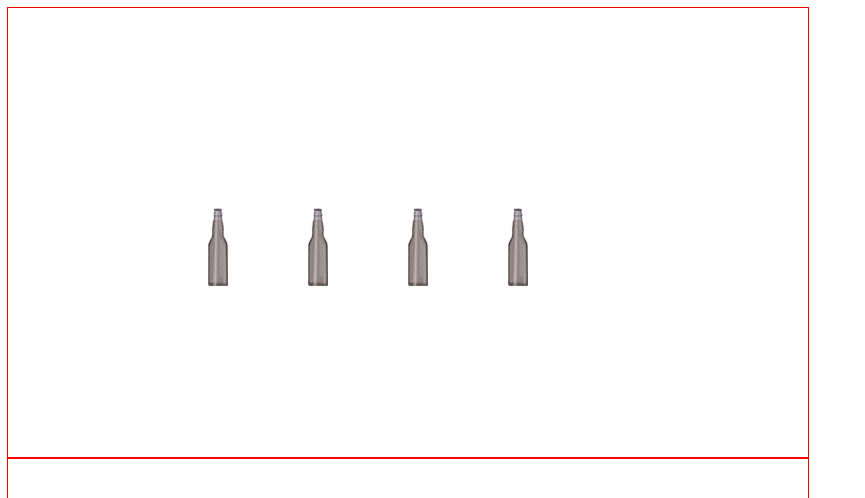
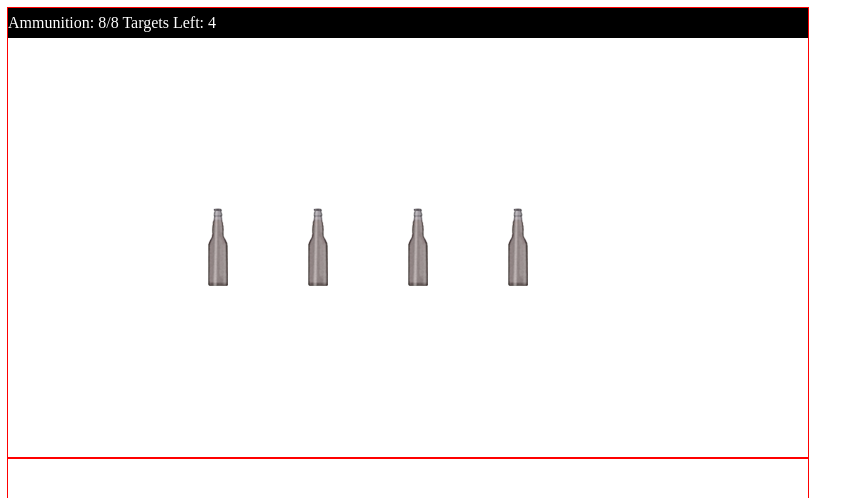
Before and after one commit to jdoppke/Bulls-Eye, a plain HTML site: page index.html in a window 1280 px wide. Shown: the top 498 px of the page, without its empty margins (0-865 px from the left). Drawn offline with Linux system fonts and the light colour scheme.

Commit message:
Added status object and code to update.

```diff
--- a/index.html
+++ b/index.html
@@ -9,6 +9,7 @@
     <script type="text/javascript" src="js/tile.js"></script>
     <script type="text/javascript" src="js/target_exploding.js"></script>
     <script type="text/javascript" src="js/level.js"></script>
+    <script type="text/javascript" src="js/status.js"></script>
     <script type="text/javascript" src="js/init.js"></script>
 
     <style>
@@ -18,7 +19,6 @@
             height: 450px;
             outline: 1px solid #333;
             position: relative;
-
             cursor: crosshair;
         }
 
@@ -34,6 +34,17 @@
             margin-bottom: 20px;
         }
 
+        #statusBar {
+        	position: absolute;
+        	top: 0;
+        	left: 0;
+        	width: 100%;
+        	height: 30px;
+        	line-height: 30px;
+        	color: #fff;
+        	background: #000;
+        }
+
     </style>
 
 </head>
@@ -41,6 +52,10 @@
 
     <div id="stage">
         <canvas id="canvas" width="800" height="450"></canvas>
+        <div id="statusBar">
+        	<span id="ammo"></span>
+        	<span id="targetsLeft"></span>
+        </div>
     </div>
 
     <script type="text/javascript">
--- a/js/init.js
+++ b/js/init.js
@@ -18,6 +18,7 @@ var TS = {
         TS.stage.addEventListener('click', TS.fireShot, false);
 
         Level.load('Level_one');
+        Status.init();
 
     },
 
@@ -27,10 +28,14 @@ var TS = {
         var clicky = e.pageY - TS.offsetY;
         var key;
 
+		Level.shotsFired++;
+		Level.ammoLeft--;
+
         for (key in TS.targetLocal) {
 
             var target = TS.targetLocal[key];
 
+			/*
             var str = '';
             str += 'left: ' + target.borderLeft;
             str += ' right: ' + target.borderRight;
@@ -39,7 +44,7 @@ var TS = {
 
             console.log(str);
             console.log('clicked: ' + clickx + ', ' + clicky);
-
+*/
             if (clickx > target.borderLeft  &&
                 clickx < target.borderRight &&
                 clicky > target.borderTop   &&
@@ -48,11 +53,25 @@ var TS = {
                 console.log('hit');
                 target.destroy(clickx, clicky);
 
-                return;
+				Level.targetCount--;
+
             }
         }
 
-        console.log('miss');
+		if (Level.targetCount === 0) {
+			console.log('Great job, you win!');
+			// Go to next level
+		}
+
+		if (Level.ammoLeft === 0 && Level.targetCount > 0) {
+			console.log('Sorry, you lost');
+			// Reset level call here
+		}
+
+		console.log('Ammo: ' + Level.ammoLeft + '/' + Level.ammoCount);
+		console.log('Targets Left: ' + Level.targetCount);
+
+		Status.setStatus();
 
     }
 
--- a/js/level.js
+++ b/js/level.js
@@ -1,4 +1,7 @@
 var Level_one = {
+
+	ammoCount: 8,
+	targetCount: 4,
 
     init: function() {
 
@@ -52,8 +55,16 @@ var Level_one = {
 
 var Level = {
 
+	ammoCount: 0,
+	ammoLeft: 0,
+	targetCount: 0,
+	shotsFired: 0,
+
     load: function(level) {
 
+    	Level.ammoCount   = 8;
+    	Level.ammoLeft    = 8;
+    	Level.targetCount = 4;
         Level_one.init();
 
     }
--- /dev/null
+++ b/js/status.js
@@ -0,0 +1,22 @@
+var Status = {
+
+	init: function() {
+
+		Status.ammoSpan = $('ammo');
+		Status.targetSpan = $('targetsLeft');
+
+		Status.setStatus();
+
+	},
+
+	setStatus: function() {
+
+		var ammoStr = 'Ammunition: ' + Level.ammoLeft + '/' + Level.ammoCount;
+		Status.ammoSpan.innerHTML = ammoStr;
+
+		var targetStr = 'Targets Left: ' + Level.targetCount;
+		Status.targetSpan.innerHTML = targetStr;
+
+	}
+
+};
--- a/js/util.js
+++ b/js/util.js
@@ -7,6 +7,10 @@ Global helpers that are used throughout.
 var RAD = Math.PI/180;
 
 var ANIM_LIMIT = 500;
+
+var $ = function(id) {
+	return document.getElementById(id);
+};
 
 var randomRange = function(min, max) {
 	return ((Math.random()*(max-min)) + min);
```
